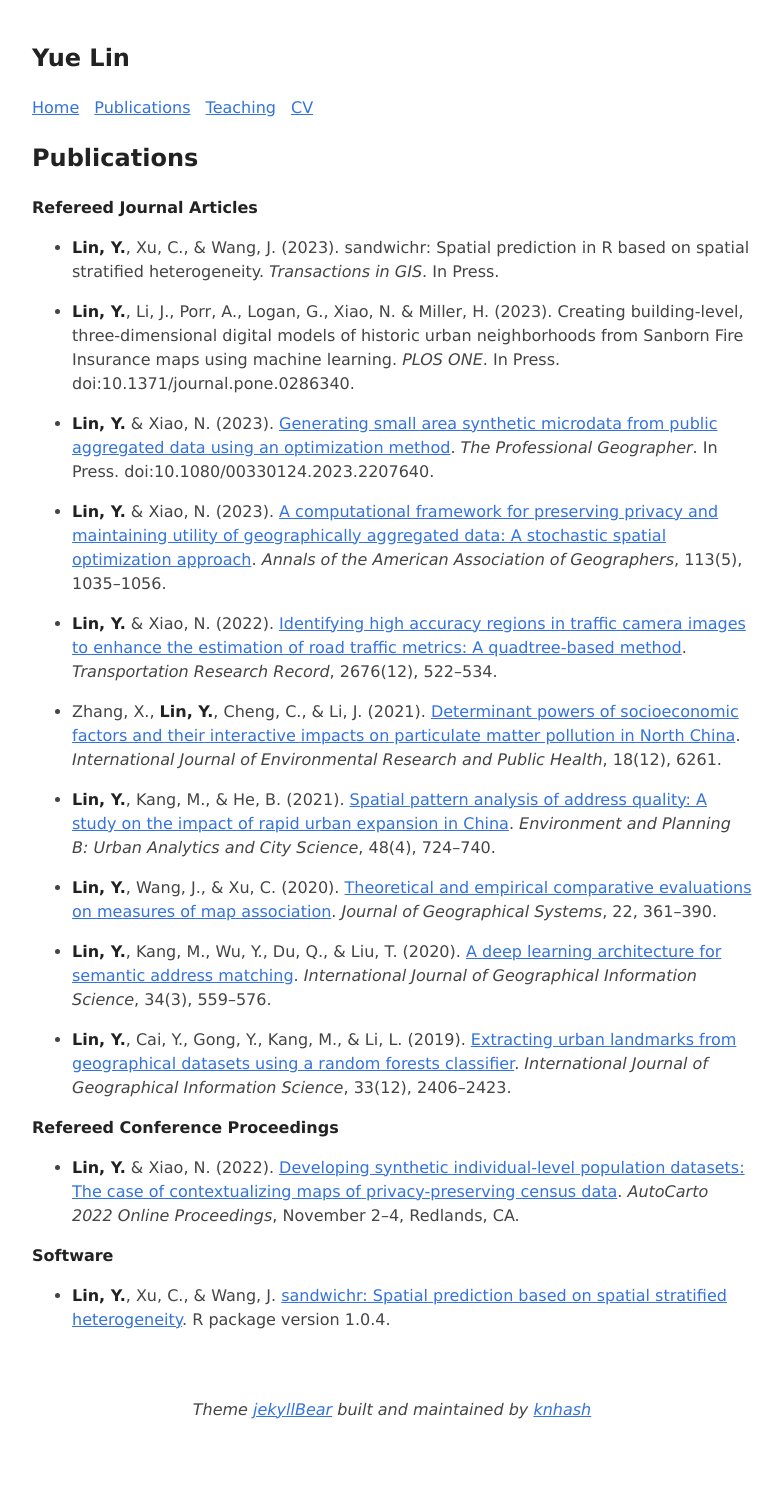
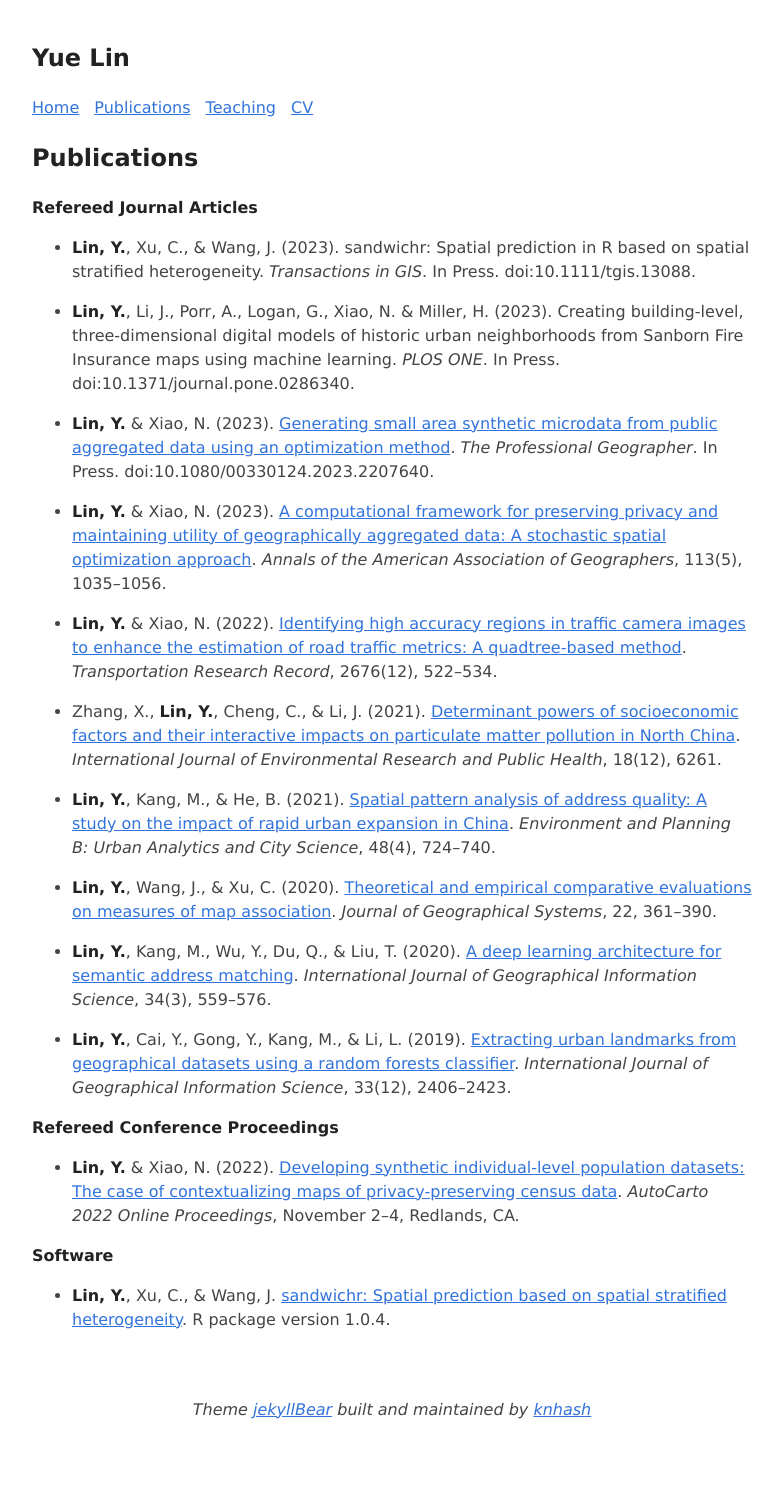
Before and after one commit to linyuehzzz/linyuehzzz.github.io, a Jekyll site: the page built from publications.md, in a window 1280 px wide. Shown: the whole page, without its empty margins (248-1031 px from the left). Built offline with Jekyll 4.4.1, drawn with Linux system fonts in a browser that asks for light colours.

Commit message:
update publications

```diff
--- a/publications.md
+++ b/publications.md
@@ -6,7 +6,7 @@ permalink: /publications
 ---
 
 **Refereed Journal Articles**
-- **Lin, Y.**, Xu, C., & Wang, J. (2023). sandwichr: Spatial prediction in R based on spatial stratified heterogeneity. *Transactions in GIS*. In Press.
+- **Lin, Y.**, Xu, C., & Wang, J. (2023). sandwichr: Spatial prediction in R based on spatial stratified heterogeneity. *Transactions in GIS*. In Press. doi:10.1111/tgis.13088.
 
 - **Lin, Y.**, Li, J., Porr, A., Logan, G., Xiao, N. & Miller, H. (2023). Creating building-level, three-dimensional digital models of historic urban neighborhoods from Sanborn Fire Insurance maps using machine learning. *PLOS ONE*. In Press. doi:10.1371/journal.pone.0286340.
 
```
Also changed, not shown: 1 other file.
